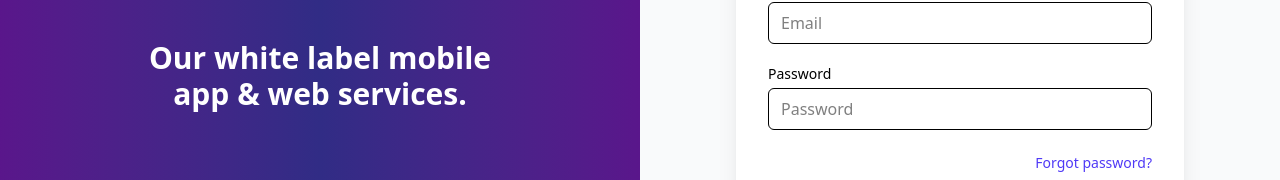
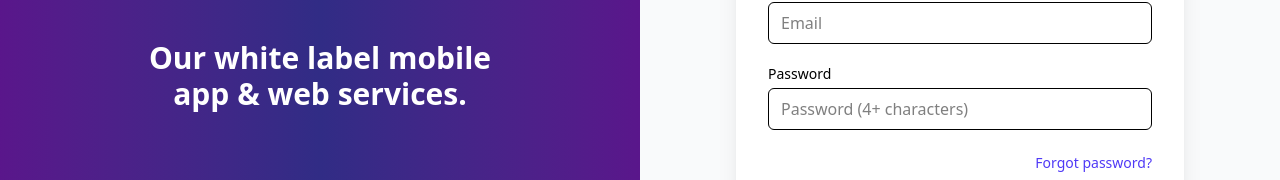
Before and after one commit to AnamulHaqueN/mini-screenshot-activity-tracker, a Next.js app in the folder apps/frontend/: page /login in a window 1280 px wide. Shown: the part 373-553 px from the top of the page. Built offline with nearby package versions, Linux system fonts and the light colour scheme; no server answers.

Commit message:
Change placeholder message in password login

```diff
--- a/apps/frontend/app/(auth)/login/page.tsx
+++ b/apps/frontend/app/(auth)/login/page.tsx
@@ -52,7 +52,7 @@ export default function LoginPage() {
    return (
       <div className="min-h-screen grid grid-cols-1 md:grid-cols-2">
          {/* LEFT PANEL */}
-         <div className="hidden md:flex bg-gradient-to-r from-purple-900 via-indigo-900 to-purple-900 text-white flex-col items-center justify-center p-12">
+         <div className="hidden md:flex bg-linear-to-r from-purple-900 via-indigo-900 to-purple-900 text-white flex-col items-center justify-center p-12">
             <h1 className="text-3xl font-bold text-center mb-8">
                Our white label mobile
                <br /> app & web services.
@@ -81,7 +81,8 @@ export default function LoginPage() {
                      <div className="bg-red-50 border border-red-400 text-red-700 px-3 py-2 rounded">
                         {error?.response?.status === 429
                            ? "Too many login attempts. Please try again later."
-                           : error?.response?.data?.message || "Login failed. Please try again."}
+                           : error?.response?.data?.message ||
+                             "Login failed. Please try again."}
                      </div>
                   )}
 
@@ -103,7 +104,7 @@ export default function LoginPage() {
                      <input
                         name="password"
                         type="password"
-                        placeholder="Password"
+                        placeholder="Password (4+ characters)"
                         className="mt-1 w-full border rounded-md px-3 py-2 focus:ring-2 focus:ring-indigo-500"
                      />
                      {fieldErrors.password && (
```
